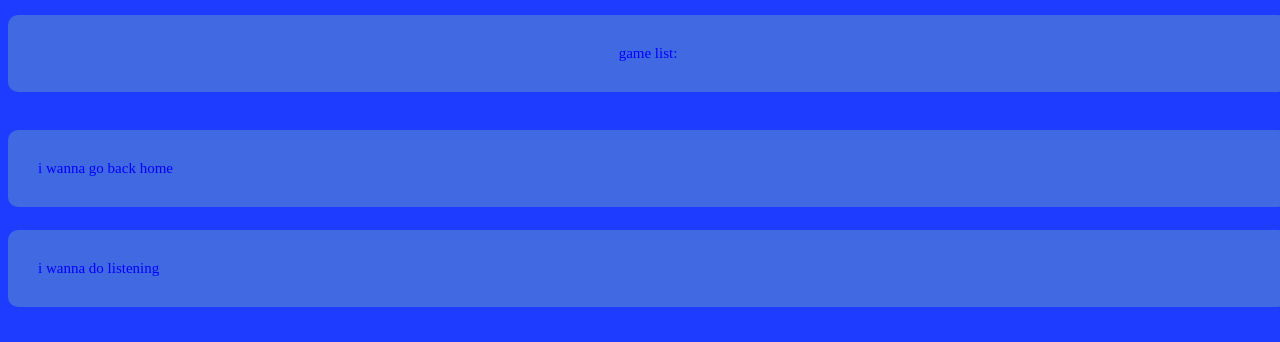
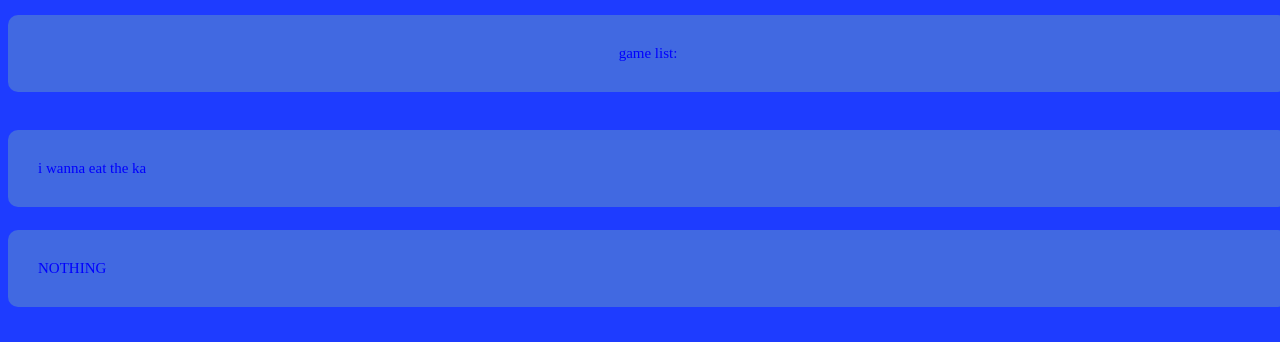
Before and after one commit to Gahiao/douacio.github.io, a plain HTML site: page download_files_for_games.html in a window 1280 px wide. Shown: the top 342 px of the page. Drawn offline with Linux system fonts and the light colour scheme.

Commit message:
Update download_files_for_games.html
Signed-off-by: mixed <149813010+Gahiao@users.noreply.github.com>

```diff
--- a/download_files_for_games.html
+++ b/download_files_for_games.html
@@ -13,11 +13,11 @@
 <div>
   <br>
 
-<a href="wanna/iwgbh/download.html" class="button">i wanna go back home</a>
+<a href="wanna/iwetk/download.html" class="button">i wanna eat the ka</a>
 <br>
 
 
-<a href="" class="button" id="download">i wanna do listening</a>
+<a href="" class="button" id="download">NOTHING</a>
 </div>
 
 
```
